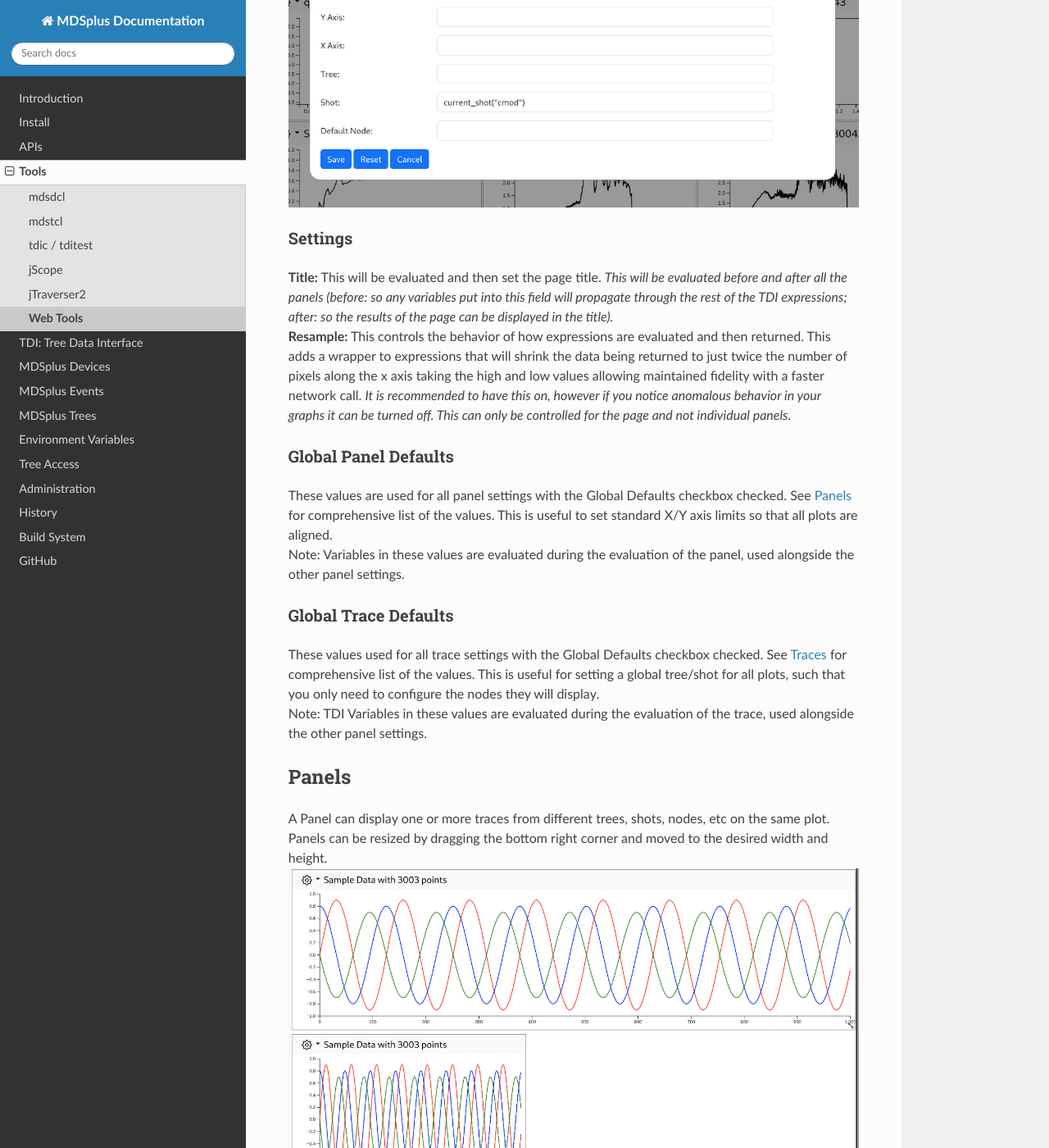
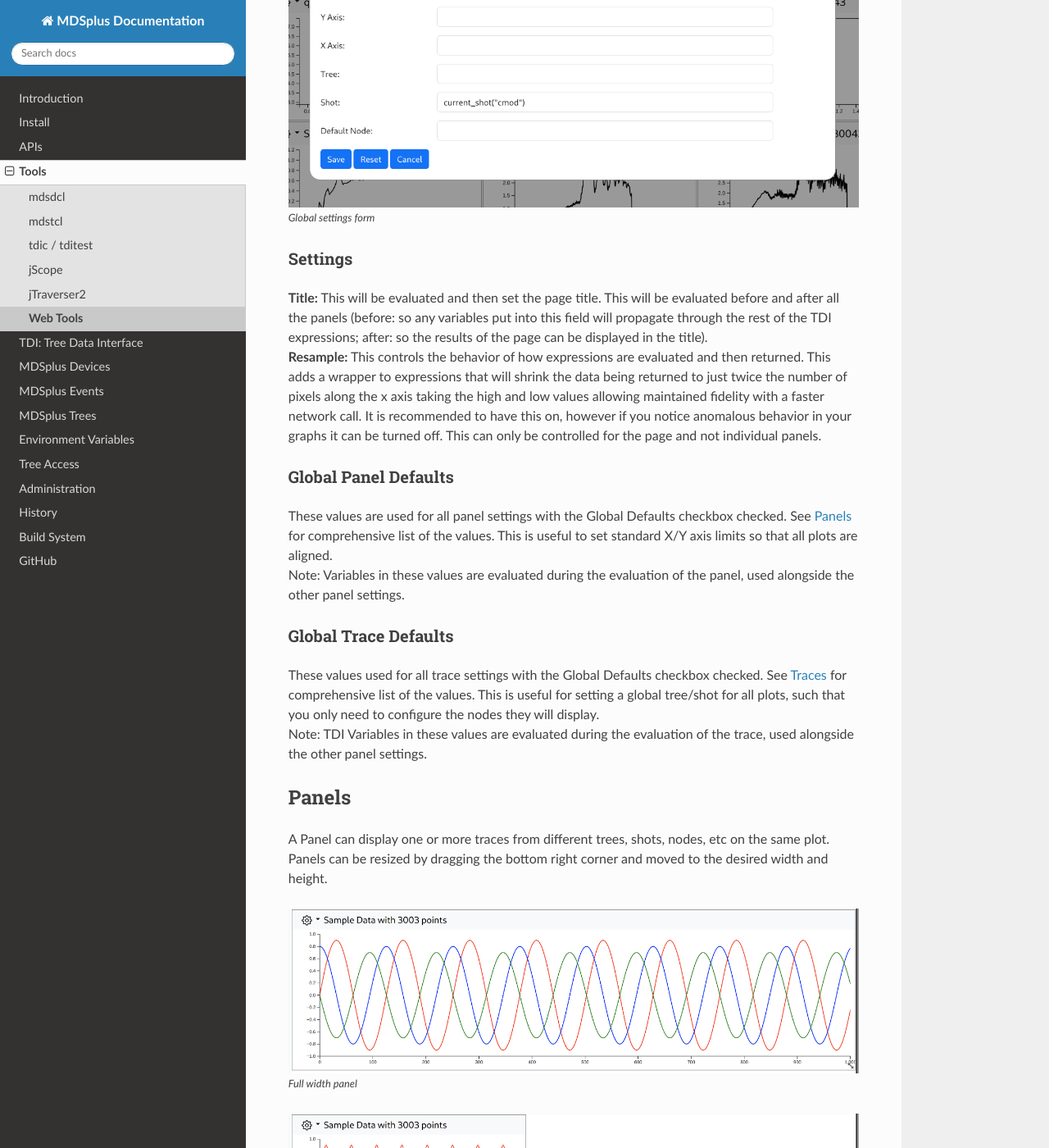
Before and after one commit to MDSplus/Documentation, a Sphinx documentation site: the page built from docs/tools/web-tools.md, in a window 1280 px wide and 1400 px high, scrolled down 1423 px. Shown: the whole window at 82% size. Built offline with Sphinx 7.4.7 and the Read the Docs theme 3.1.0, drawn with Linux system fonts in a browser that asks for light colours; pages that are not in the unit, such as notebooks, are missing from menus; some of the changed text lies outside the part shown.

Commit message:
Formatting changes and corrections to web-tools page

```diff
--- a/docs/tools/web-tools.md
+++ b/docs/tools/web-tools.md
@@ -1,5 +1,17 @@
 
 # Web Tools
+
+<style>
+    img[alt=Export] { max-height: 250px; }
+    img[alt="open button"] { max-height: 250px; }
+    img[alt="traverser open form"] { max-height: 200px; }
+    img[alt="traverser with shot open"] { max-width: 200px; }
+    img[alt="reveal node"] { max-height: 150px; }
+    img[alt="traverser with shot expanded"] { max-width: 200px; }
+    img[alt="hover node"] { max-height: 500px; }
+    img[alt="node options"] { max-width: 500px; }
+
+</style>
 
 ## Installing / Running
 
@@ -24,11 +36,12 @@
 ## Global Settings
 
 ![Global settings](assets/global-settings-form.png)
+<small>*Global settings form*</small>
 
 ### Settings
 
- **Title:** This will be evaluated and then set the page title. *This will be evaluated before and after all the panels (before: so any variables put into this field will propagate through the rest of the TDI expressions; after: so the results of the page can be displayed in the title).*
-**Resample:** This controls the behavior of how expressions are evaluated and then returned. This adds a wrapper to expressions that will shrink the data being returned to just twice the number of pixels along the x axis taking the high and low values allowing maintained fidelity with a faster network call. *It is recommended to have this on, however if you notice anomalous behavior in your graphs it can be turned off. This can only be controlled for the page and not individual panels.*
+ **Title:** This will be evaluated and then set the page title. This will be evaluated before and after all the panels (before: so any variables put into this field will propagate through the rest of the TDI expressions; after: so the results of the page can be displayed in the title).
+**Resample:** This controls the behavior of how expressions are evaluated and then returned. This adds a wrapper to expressions that will shrink the data being returned to just twice the number of pixels along the x axis taking the high and low values allowing maintained fidelity with a faster network call. It is recommended to have this on, however if you notice anomalous behavior in your graphs it can be turned off. This can only be controlled for the page and not individual panels.
 
 ### Global Panel Defaults
 
@@ -43,14 +56,23 @@
 ## Panels
 
 A Panel can display one or more traces from different trees, shots, nodes, etc on the same plot. Panels can be resized by dragging the bottom right corner and moved to the desired width and height.
+
 ![full width panel](assets/panel-full-width.png)
+<small>*Full width panel*</small>
+
 ![half width panel](assets/panel-half-width.png)
+<small>*Half width panel*</small>
+
 Panels can also be moved by dragging the white space in the panel header.
 
-To modify the panel, open the ![Gear icon](assets/gear.svg) icon and select edit.
+To modify the panel, open the ![Gear icon](assets/gear.svg) icon and select edit. This will open the panel edit form.
+
 ![panel edit button](./assets/panel-gear-dropdown-edit.png)
-This will open the panel edit form.
+<small>*Settings dropdown*</small>
+
 ![panel edit form](assets/panel-form.png)
+<small>*Settings Form*</small>
+
 From here you can modify features of the panel, such as the panel title and min/max height and width, as well as the individual [Traces](#traces).
 
 Next to all the fields listed below you will see a checkbox. When checked, this will default the value to the [Global Defaults](#global-panel-defaults).
@@ -86,32 +108,54 @@
 For quickly moving between nearby shots, the shot scrubber allows you to add or subtract one from the current shot number as defined in the [Global Trace Defaults](#global-trace-defaults). This can be very useful for looking at subsequent shots in a given day or run. This offset will not be saved, and will be reset to 0 when reloading.
 
 ![Header with shot scrubbing](assets/header-shot-scrubbing.png)
+<small>*Header with shot scubbing hovered*</small>
 
 ## Saving/Loading
 
 The page is automatically saved periodically using the browser's local storage. To save a file off line go to the top right and select the ![Three bars](assets/three-bars.svg) menu and select export. This will save a file called `scope.json` to your downloads.
+
 ![Export](assets/settings-dropdown-export.png)
+<small>*Settings dropdown with export hovered*</small>
 
 The scope can load exported files, as well as dwscope and jScope files (`.dat` and `.jscp`). When importing older files the scope does its best approximation of how the old files were configured.
 
-## Sidebar Traverser
+## Traverser Sidebar
 
 To the left, you will find a Traverser that can explore trees and even create panels from nodes.
 To open a tree click the dropdown and select `Open`, then enter the desired tree and shot.
+
 ![open button](assets/traverser-dropdown-open.png)
+<small>*Traverser dropdown*</small>
+
 ![traverser open form](assets/traverser-open-shot-form.png)
+<small>*Open traverser form*</small>
+
 ![traverser with shot open](assets/traverser-trophy-shot-collapsed.png)
+<small>*Opened traverser*</small>
+
 
 You can search the tree manually, or if you know the node you are looking for you can use the **Reveal Node** function.
+
 ![reveal node](assets/traverser-find-node.png)
+<small>*Reveal node form*</small>
+
 ![traverser with shot expanded](assets/traverser-trophy-shot-expand-ip.png)
+<small>*Open traverser expanded to shearched node*</small>
 
 You can preview a node's data by hovering.
+
 ![hover node](assets/traverser-trophy-shot-hover-ip.png)
+<small>*Traverser with node hovered*</small>
 
 Or you can do a deeper dive into its data/metadata by clicking the ![Gear icon](assets/gear.svg) and selecting display.
+
 ![node options](assets/traverser-torphy-shot-ip-node-options.png)
+<small>*Node options*</small>
+
+
 ![node data](assets/traverser-trophy-shot-ip-data.png)
+<small>*Node data display*</small>
+
 
 By selecting **Add to Dashboard** a new panel will be generated with the current tree, shot, and node as the Y Axis.
 
@@ -121,11 +165,11 @@
 
 ### Planned feature upgrades:
 
-Traverser Page
-Third party database support
-Better mobile support
+- Traverser Page
+- Third party database support
+- Better mobile support
 
 ### Known bugs
 
-Certain page widths can cause elements to overlap (ie the scope and the side bar traverser) (work around: expand browser width)
-Occasionally when resizing a panel the plot does not correctly resize (workaround: reloading the page)
+- Certain page widths can cause elements to overlap (ie the scope and the side bar traverser) (work around: expand browser width)
+- Occasionally when resizing a panel the plot does not correctly resize (workaround: reloading the page)
```
Also changed, not shown: docs/tools/assets/traverser-trophy-shot-collapsed.png, docs/tools/assets/traverser-trophy-shot-expand-ip.png.
